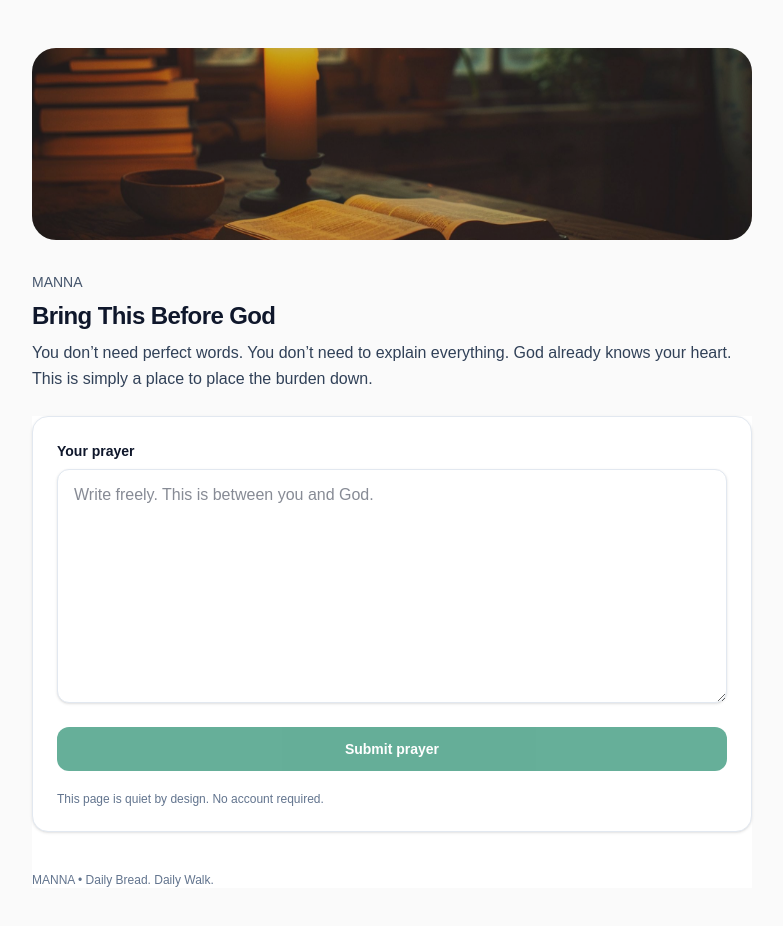
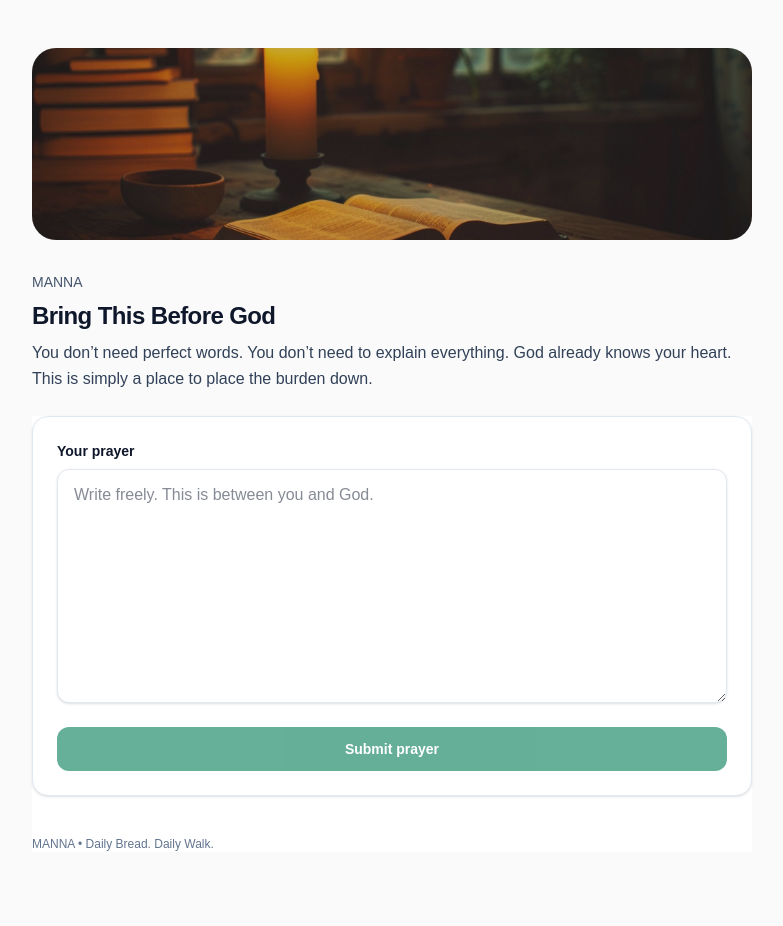
Before and after one commit to improved2025/Manna, a Next.js app: page /prayer in a window 1280 px wide. Shown: the top 926 px of the page, without its empty margins (248-1031 px from the left). After the commit the page ends 900 px from the top, so only its background shows below. Built offline with nearby package versions, Linux system fonts and the light colour scheme.

Commit message:
Refine Prayer page meditation CTA copy

```diff
--- a/app/prayer/page.tsx
+++ b/app/prayer/page.tsx
@@ -81,9 +81,8 @@ export default function PrayerPage() {
                 Submit prayer
               </button>
 
-              <div className="pt-1 text-xs text-slate-500">
-                This page is quiet by design. No account required.
-              </div>
+
+
             </form>
           ) : (
             <div className="space-y-4">
@@ -108,7 +107,7 @@ export default function PrayerPage() {
                   href="/meditation"
                   className="inline-flex flex-1 items-center justify-center rounded-xl border border-slate-200 bg-white px-6 py-3 text-sm font-semibold text-slate-900 transition-all duration-200 hover:bg-slate-50 hover:-translate-y-[1px]"
                 >
-                  Sit in stillness
+                  take a moment
                 </Link>
               </div>
 
```
